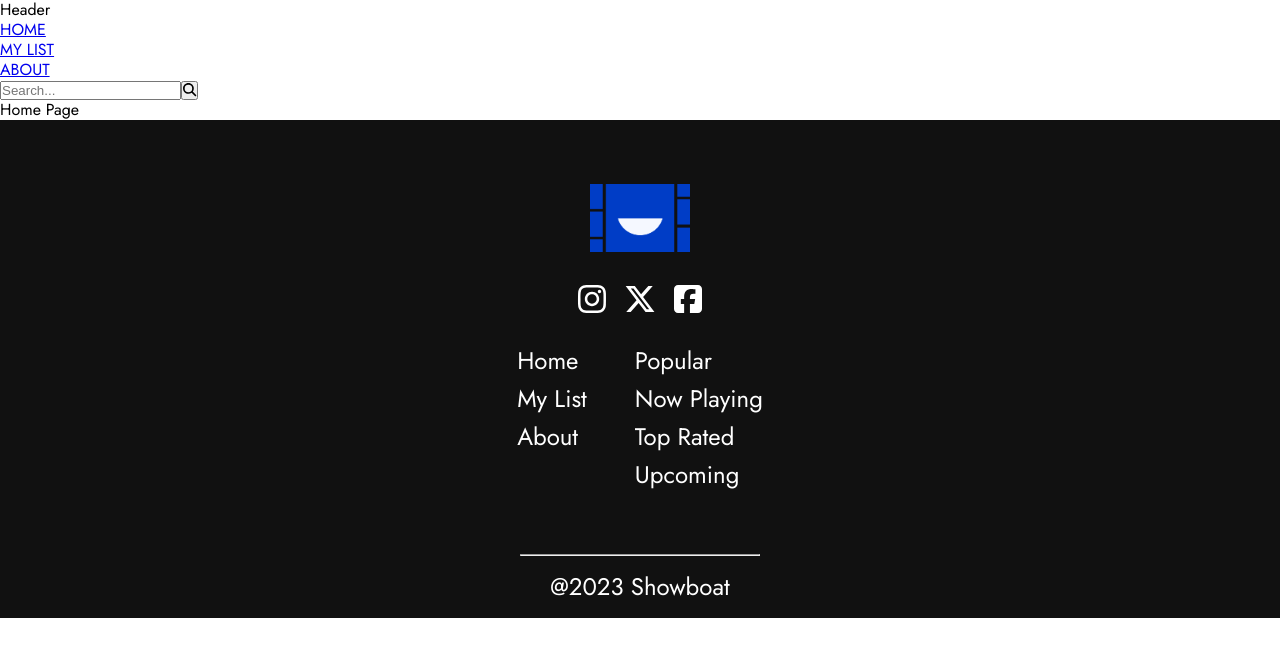
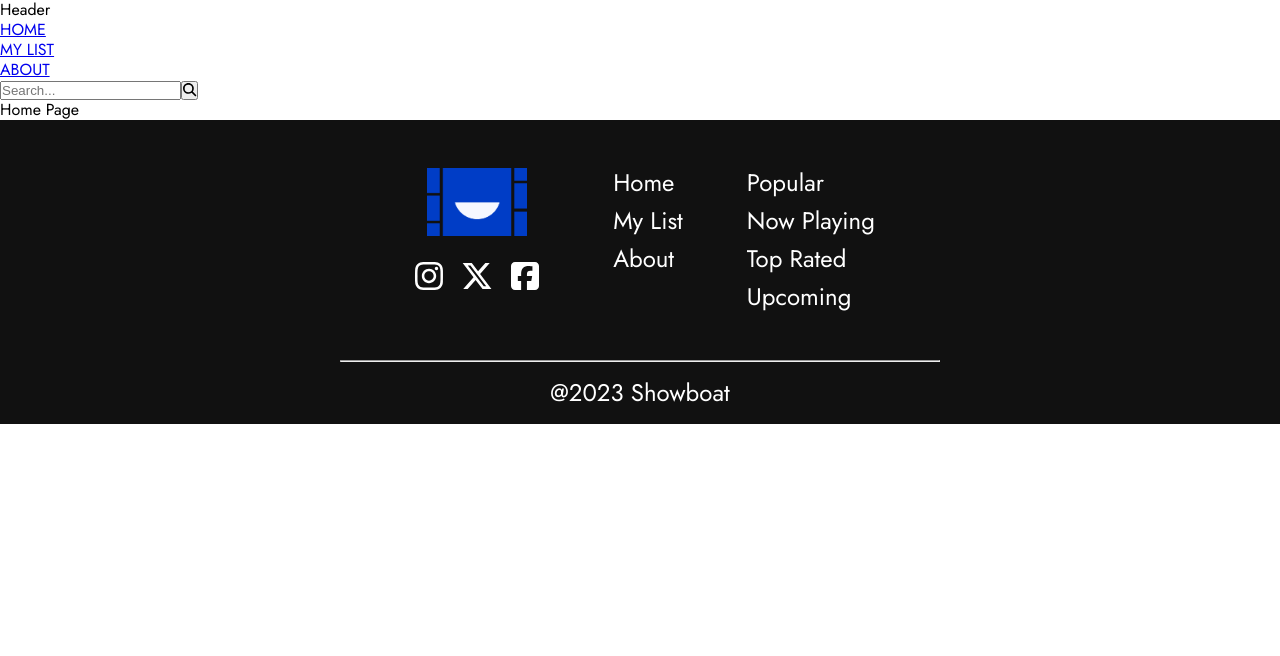
Before and after one commit to allankchow/showboat, a React (Vite) app: page / in a window 1280 px wide. Shown: the top 656 px of the page. Built offline with nearby package versions, Linux system fonts and the light colour scheme.

Commit message:
Update styles

```diff
--- a/src/components/Footer.jsx
+++ b/src/components/Footer.jsx
@@ -9,19 +9,20 @@ const Footer = () => {
 
     return (
         <footer className="footer">
-            <div className="footerLogo">
+            <div className="footerContent">
+                <div className="footerLogoSocials">
                     <img src="/src/assets/logo/movie-database-logo-no-text.png" alt="Site Logo" />
-            </div>
                     <div className="footerSocials">
                         <a href="https://www.instagram.com/" target="_blank" rel="noopener noreferrer">
                             <FontAwesomeIcon icon={faInstagram} />
                         </a>
                         <a href="https://twitter.com/" target="_blank" rel="noopener noreferrer">
-                    <img src={faTwitter} alt="x-twitter icon" />
+                            <img className="faTwitter" src={faTwitter} alt="x-twitter icon" />
                         </a>
                         <a href="https://www.facebook.com/" target="_blank" rel="noopener noreferrer">
                             <FontAwesomeIcon icon={faFacebookSquare} />
                         </a>
+                    </div>
                 </div>
                 <div className="footerLinks">
                     <div className="footerNav">
@@ -36,6 +37,7 @@ const Footer = () => {
                         <a href="#">Upcoming</a>
                     </div>
                 </div>
+            </div>
             <hr />
             <div className="footerCopyright">@2023 Showboat</div>
         </footer>
--- a/src/scss/components/_footer.scss
+++ b/src/scss/components/_footer.scss
@@ -2,20 +2,27 @@
 @use '../utilities/mixins' as *;
 
 footer {
+    @include flex-column($justfy-content: center, $align-items: center);
     background-color: $secondary-colour;
-    @include flex-column($justfy-content: center, $align-items: center, $gap: 0);
     padding: 3rem 1rem 1rem 1rem;
     color: $tertiary-colour;
     font-size: 1.5rem;
     font-weight: 400;
 
-    .footerLogo img {
+
+    .footerContent {
+        @include flex-column($justfy-content: center, $align-items: center, $gap: 1rem);
+
+        .footerLogoSocials {
+            @include flex-column($justfy-content: center, $align-items: center);
+            flex-wrap: wrap;
+
+            img {
                 width: 100px;
                 margin: 1rem;
             }
-
             .footerSocials {
-       @include flex-row;
+                display: flex;
 
                 a {
                     width: 32px;
@@ -27,10 +34,16 @@ footer {
                     height: 32px;
                     color: $tertiary-colour;
                 }
+
+                .faTwitter {
+                    width: 32px;
+                    margin: 0;
+                }
+            }
         }
 
         .footerLinks {
-        @include flex-row($justfy-content: flex-start, $align-items: flex-start, $gap: 3rem);
+            @include flex-row($gap: 3rem);
             padding: 1rem;
 
             a {
@@ -48,10 +61,38 @@ footer {
                 gap: 0.5rem;
             }
         }
+    }
 
     hr {
         color: $tertiary-colour;
-        width: 15rem;
+        width: 250px;
         margin: 3rem 1rem 1rem 1rem;
     }
+
+// Tablet (800px)
+    @include mq($tablet-width) {
+        .footerContent {
+            @include flex-row($justfy-content: flex-start, $align-items: flex-start, $gap: 4rem);
+
+            .footerLogoSocials {
+                img {
+                    margin: 0;
                 }
+
+                .footerSocials {
+                    display: flex;
+                    padding-top: 1rem;
+                }
+            }
+
+            .footerLinks {
+                @include flex-row($justfy-content: center, $align-items: flex-start, $gap: 4rem);
+                padding: 0;
+            }
+        }
+
+        hr {
+            width: 600px;
+        }
+    }
+}
```
Lines whose indentation alone changed are shown as unchanged.
